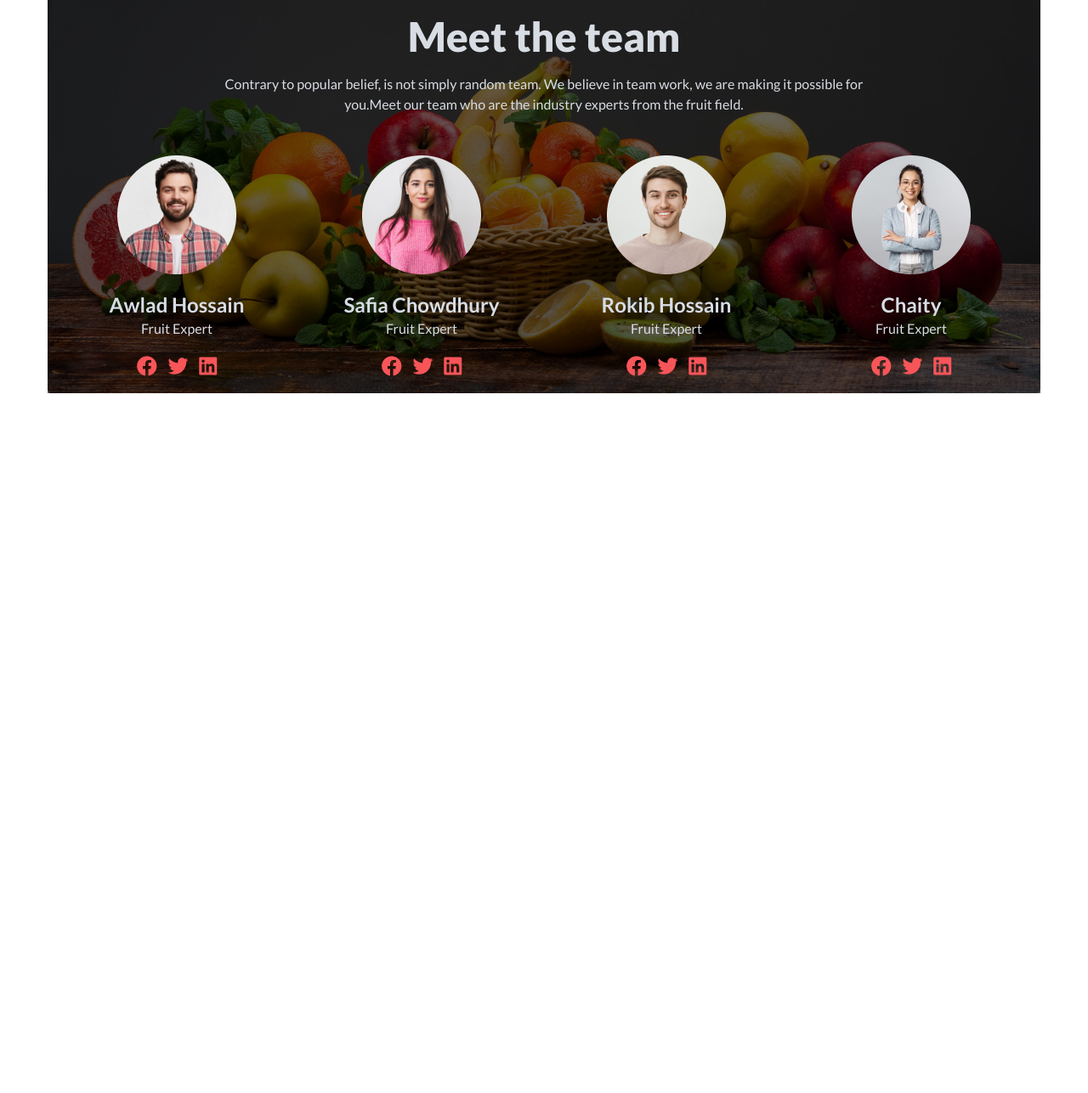
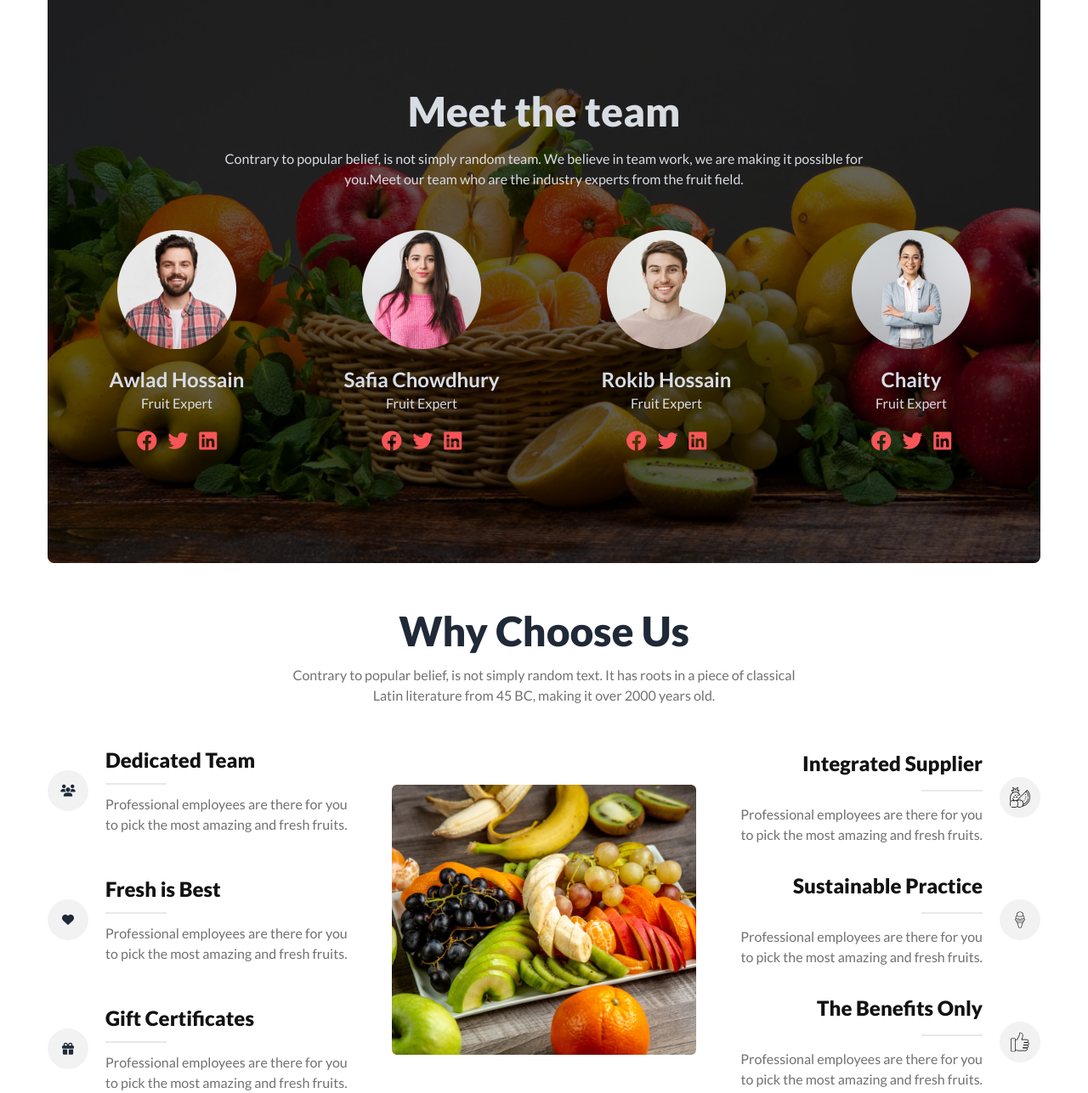
Before and after one commit to hasibmuhammad/fruit-brust, a plain HTML site: page index.html in a window 1280 px wide. Shown: the part 1947-3234 px from the top of the page at 85% size. Before the commit the page ends 2410 px from the top, so only its background shows below. Drawn offline with nearby package versions, Linux system fonts and the light colour scheme.

Commit message:
Whhy Choose Us - Done

```diff
--- a/index.html
+++ b/index.html
@@ -495,11 +495,15 @@
     <!-- Team Section -->
     <section class="container mx-auto px-4 lg:px-14 mt-14">
       <div
-        class="relative hero"
+        class="relative hero rounded-lg"
         style="background-image: url(images/banner1.png)"
       >
-        <div class="absolute bg-black w-full h-full opacity-60"></div>
-        <div class="hero-content text-center text-neutral-content mt-6">
+        <div
+          class="absolute bg-black w-full h-full opacity-60 rounded-lg"
+        ></div>
+        <div
+          class="hero-content text-center text-neutral-content my-28 rounded-lg"
+        >
           <div>
             <div>
               <h1 class="mb-5 text-5xl font-extrabold">Meet the team</h1>
@@ -590,5 +594,129 @@
         </div>
       </div>
     </section>
+    <!-- Why Choose Section -->
+    <section class="container mx-auto px-4 lg:px-14 mt-14">
+      <div class="text-center space-y-4">
+        <h1 class="text-5xl font-extrabold">Why Choose Us</h1>
+        <p class="text-fruit-secondary font-medium">
+          Contrary to popular belief, is not simply random text. It has roots in
+          a piece of classical <br />
+          Latin literature from 45 BC, making it over 2000 years old.
+        </p>
+      </div>
+
+      <div
+        class="mt-12 grid grid-cols-1 lg:grid-cols-3 place-items-center gap-12"
+      >
+        <!-- Left -->
+        <div class="flex flex-col gap-12">
+          <div class="flex justify-center items-center gap-5">
+            <div class="btn btn-circle">
+              <i class="fa-solid fa-users"></i>
+            </div>
+            <div class="space-y-1">
+              <h2 class="text-fruit-black font-extrabold text-2xl">
+                Dedicated Team
+              </h2>
+              <div class="divider w-3/12"></div>
+              <p class="text-fruit-secondary font-medium">
+                Professional employees are there for you to pick the most
+                amazing and fresh fruits.
+              </p>
+            </div>
+          </div>
+          <div class="flex justify-center items-center gap-5">
+            <div class="btn btn-circle">
+              <i class="fa-solid fa-heart"></i>
+            </div>
+            <div class="space-y-1">
+              <h2 class="text-fruit-black font-extrabold text-2xl">
+                Fresh is Best
+              </h2>
+              <div class="divider w-3/12"></div>
+              <p class="text-fruit-secondary font-medium">
+                Professional employees are there for you to pick the most
+                amazing and fresh fruits.
+              </p>
+            </div>
+          </div>
+          <div class="flex justify-center items-center gap-5">
+            <div class="btn btn-circle">
+              <i class="fa-solid fa-gift"></i>
+            </div>
+            <div class="space-y-1">
+              <h2 class="text-fruit-black font-extrabold text-2xl">
+                Gift Certificates
+              </h2>
+              <div class="divider w-3/12"></div>
+              <p class="text-fruit-secondary font-medium">
+                Professional employees are there for you to pick the most
+                amazing and fresh fruits.
+              </p>
+            </div>
+          </div>
+        </div>
+        <!-- Middle -->
+        <div>
+          <img src="./images/whychoose1.png" alt="" />
+        </div>
+        <!-- Right -->
+        <div class="flex justify-center items-center gap-5">
+          <div class="flex flex-col gap-8">
+            <div class="flex justify-center items-center gap-5">
+              <div class="space-y-1 text-right">
+                <h2 class="text-fruit-black font-extrabold text-2xl">
+                  Integrated Supplier
+                </h2>
+                <div class="flex justify-end">
+                  <div class="divider w-3/12 my-1"></div>
+                </div>
+                <p class="text-fruit-secondary font-medium">
+                  Professional employees are there for you to pick the most
+                  amazing and fresh fruits.
+                </p>
+              </div>
+              <div class="btn btn-circle">
+                <img src="./images/icons/fruit.svg" alt="" />
+              </div>
+            </div>
+            <div class="flex justify-center items-center gap-5">
+              <div class="space-y-1 text-right">
+                <h2 class="text-fruit-black font-extrabold text-2xl">
+                  Sustainable Practice
+                </h2>
+                <div class="flex justify-end items-end">
+                  <div class="divider w-3/12 my-1"></div>
+                </div>
+                <p class="text-fruit-secondary font-medium">
+                  Professional employees are there for you to pick the most
+                  amazing and fresh fruits.
+                </p>
+              </div>
+              <div class="btn btn-circle">
+                <img src="./images/icons/ice-cream.svg" alt="" />
+              </div>
+            </div>
+            <div class="flex justify-center items-center gap-5">
+              <div class="space-y-1 text-right">
+                <h2 class="text-fruit-black font-extrabold text-2xl">
+                  The Benefits Only
+                </h2>
+                <div class="flex justify-end">
+                  <div class="divider w-3/12 my-1"></div>
+                </div>
+                <p class="text-fruit-secondary font-medium">
+                  Professional employees are there for you to pick the most
+                  amazing and fresh fruits.
+                </p>
+              </div>
+              <div class="btn btn-circle">
+                <img src="./images/icons/like.svg" alt="" />
+              </div>
+            </div>
+          </div>
+        </div>
+      </div>
+    </section>
   </body>
 </html>
```
Also changed, not shown: images/icons/fruit.svg (added), images/icons/ice-cream.svg (added), images/icons/like.svg (added).
